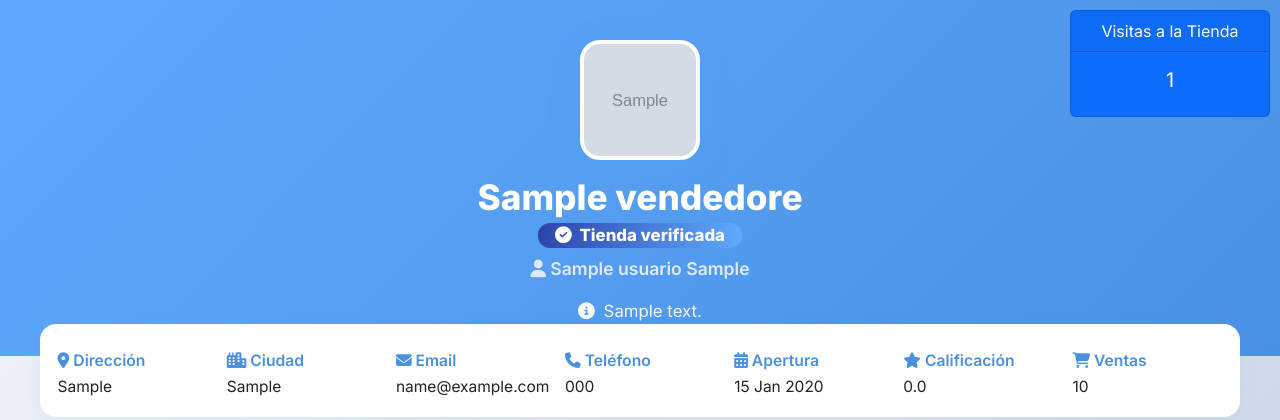
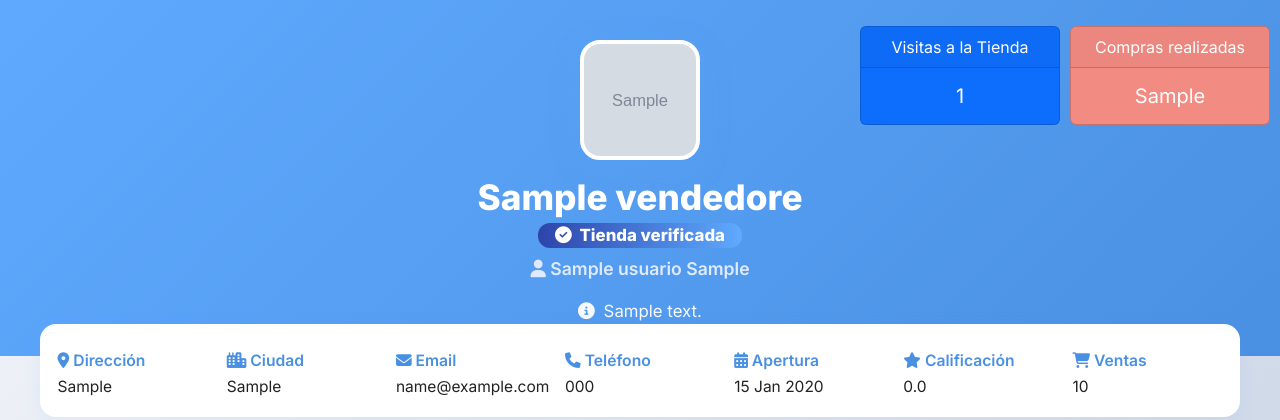
Before and after one commit to jhonrl0498/P_mextium, a PHP site: page /mextium/views/vendedores/tienda_detalle.php?id=1 in a window 1280 px wide. Shown: the top 420 px of the page. Run offline with PHP 8.4, Linux system fonts and the light colour scheme; the visitor is signed in with stand-in values (Sample User, id 1); tables that the repository leaves empty or names only in its code hold one stand-in row (values such as "Sample post"); grey boxes marked "Sample" are stand-in pictures; some libraries are stand-ins or nearby versions.

Commit message:
Se creo contadores de compra en el archivo tienda_detalle y cambios de configuracion de conexion en el archivo database

```diff
--- a/mextium/model/database.php
+++ b/mextium/model/database.php
@@ -1,9 +1,9 @@
 <?php
 
-$host = "localhost";
-$db = "mextium";
-$user = "root";
-$pass = "";
+$host = "82.197.82.93";
+$db = "u366162802_mextium";
+$user = "u366162802_santiago";
+$pass = "vU7=5WEQXw";
 $charset = "utf8mb4";
 
 class Database {
--- a/mextium/views/vendedores/tienda_detalle.php
+++ b/mextium/views/vendedores/tienda_detalle.php
@@ -80,8 +80,19 @@ if ($tienda && isset($tienda['usuario_id'])) {
         $stmt2 = $pdo->prepare("SELECT visitas_tienda FROM vendedores WHERE usuario_id = ?");
         $stmt2->execute([$tienda['usuario_id']]);
         $contadorVisitas = $stmt2->fetchColumn();
+
+        // --- Recuperar compras de la tienda ---
+        $stmt3 = $pdo->prepare("SELECT compras FROM vendedores WHERE usuario_id = ?");
+        $stmt3->execute([$tienda['usuario_id']]);
+        $contadorCompras = $stmt3->fetchColumn();
+
+        // Fallback en caso de null
+        if ($contadorVisitas === false) $contadorVisitas = 0;
+        if ($contadorCompras === false) $contadorCompras = 0;
     } catch (Throwable $e) {
         echo '<div style="padding:2rem;color:orange;">Excepción: ' . htmlspecialchars($e->getMessage()) . '</div>';
+        $contadorVisitas = 0;
+        $contadorCompras = 0;
     }
 }
 
@@ -381,15 +392,28 @@ if ($tienda && isset($tienda['usuario_id'])) {
 
 <body>
     <div class="tienda-header">
-        <div class="card text-white bg-primary"
-            style="position: absolute; top: 10px; right: 10px; width: 200px;">
-            <div class="card-header">Visitas a la Tienda</div>
-            <div class="card-body">
-                <h5 class="card-title">
-                    <?php echo htmlspecialchars($contadorVisitas); ?>
-                </h5>
+        <div class="d-flex justify-content-end mt-3" style="position: absolute; top: 10px; right: 10px; gap: 10px;">
+            <!-- Contador de visitas -->
+            <div class="card text-white bg-primary" style="width: 200px;">
+                <div class="card-header">Visitas a la Tienda</div>
+                <div class="card-body text-center">
+                    <h5 class="card-title mb-0">
+                        <?php echo htmlspecialchars($contadorVisitas); ?>
+                    </h5>
+                </div>
+            </div>
+
+            <!-- Contador de compras (rojo claro) -->
+            <div class="card text-white" style="width: 200px; background-color: #f28b82;">
+                <div class="card-header">Compras realizadas</div>
+                <div class="card-body text-center">
+                    <h5 class="card-title mb-0">
+                        <?php echo htmlspecialchars($contadorCompras); ?>
+                    </h5>
+                </div>
             </div>
         </div>
+
         <img class="store-img" src="<?php echo !empty($tienda['imagen']) ? ('/mextium/' . ltrim($tienda['imagen'], '/')) : '../no-image.png'; ?>" alt="Imagen de la tienda">
         <h1>
             <?php echo htmlspecialchars($tienda['nombre_tienda']); ?>
```
